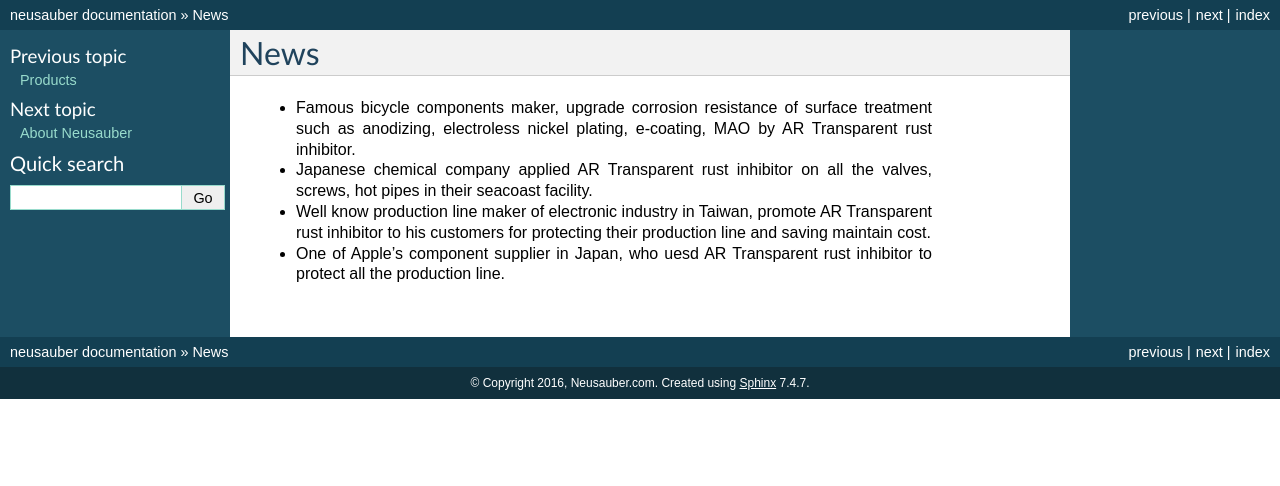
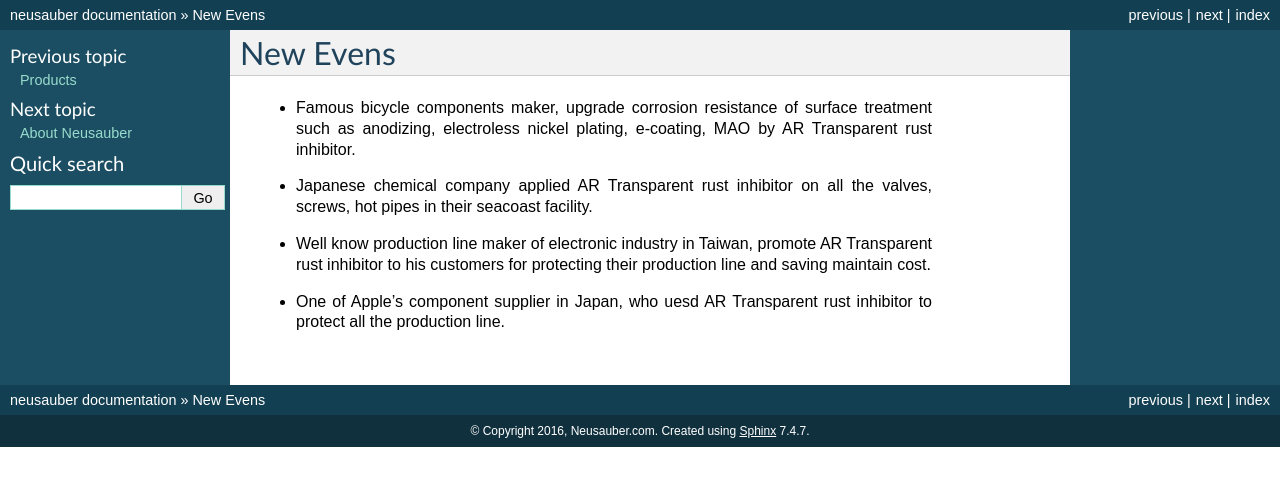
Before and after one commit to rexiap/neusauber, a Sphinx documentation site: the page built from docs/documents.rst, in a window 1280 px wide. Shown: the top 486 px of the page. Built offline with Sphinx 7.4.7, drawn with Linux system fonts in a browser that asks for light colours.

Commit message:
Google Docs reST Editor@2017-3-24 14:14:10

```diff
--- a/docs/documents.rst
+++ b/docs/documents.rst
@@ -1,8 +1,8 @@
 
-.. _h231b5f792d7197b131c5c331e211a69:
+.. _h6b6c5c651258244b58132c061631a:
 
-News
-****
+New Evens
+*********
 
 
 |REPLACE1|
@@ -30,5 +30,5 @@
 
     <table cellspacing="0" cellpadding="0" style="width:91%">
     <tbody>
-    <tr><td style="width:100%;vertical-align:Top;padding-top:5px;padding-bottom:5px;padding-left:5px;padding-right:5px"><ul style="list-style:disc;list-style-image:inherit;padding:0px 40px;margin:initial"><li style="list-style:inherit;list-style-image:inherit">Famous bicycle components maker, upgrade corrosion resistance of surface treatment such as anodizing, electroless nickel plating, e-coating, MAO by AR Transparent rust inhibitor.</li><li style="list-style:inherit;list-style-image:inherit">Japanese chemical company applied AR Transparent rust inhibitor on all the valves, screws, hot pipes in their seacoast facility.</li><li style="list-style:inherit;list-style-image:inherit">Well know production line maker of electronic industry in Taiwan, promote AR Transparent rust inhibitor to his customers for protecting their production line and saving maintain cost. </li><li style="list-style:inherit;list-style-image:inherit">One of Apple’s  component supplier in Japan, who uesd AR Transparent rust inhibitor to protect all the production line. </li></ul></td></tr>
+    <tr><td style="width:100%;vertical-align:Top;padding-top:5px;padding-bottom:5px;padding-left:5px;padding-right:5px"><ul style="list-style:disc;list-style-image:inherit;padding:0px 40px;margin:initial"><li style="list-style:inherit;list-style-image:inherit">Famous bicycle components maker, upgrade corrosion resistance of surface treatment such as anodizing, electroless nickel plating, e-coating, MAO by AR Transparent rust inhibitor.</li></ul><p><ul style="list-style:disc;list-style-image:inherit;padding:0px 40px;margin:initial"><li style="list-style:inherit;list-style-image:inherit">Japanese chemical company applied AR Transparent rust inhibitor on all the valves, screws, hot pipes in their seacoast facility.</li></ul><p><ul style="list-style:disc;list-style-image:inherit;padding:0px 40px;margin:initial"><li style="list-style:inherit;list-style-image:inherit">Well know production line maker of electronic industry in Taiwan, promote AR Transparent rust inhibitor to his customers for protecting their production line and saving maintain cost. </li></ul><p><ul style="list-style:disc;list-style-image:inherit;padding:0px 40px;margin:initial"><li style="list-style:inherit;list-style-image:inherit">One of Apple’s  component supplier in Japan, who uesd AR Transparent rust inhibitor to protect all the production line. </li></ul></td></tr>
     </tbody></table>
```
